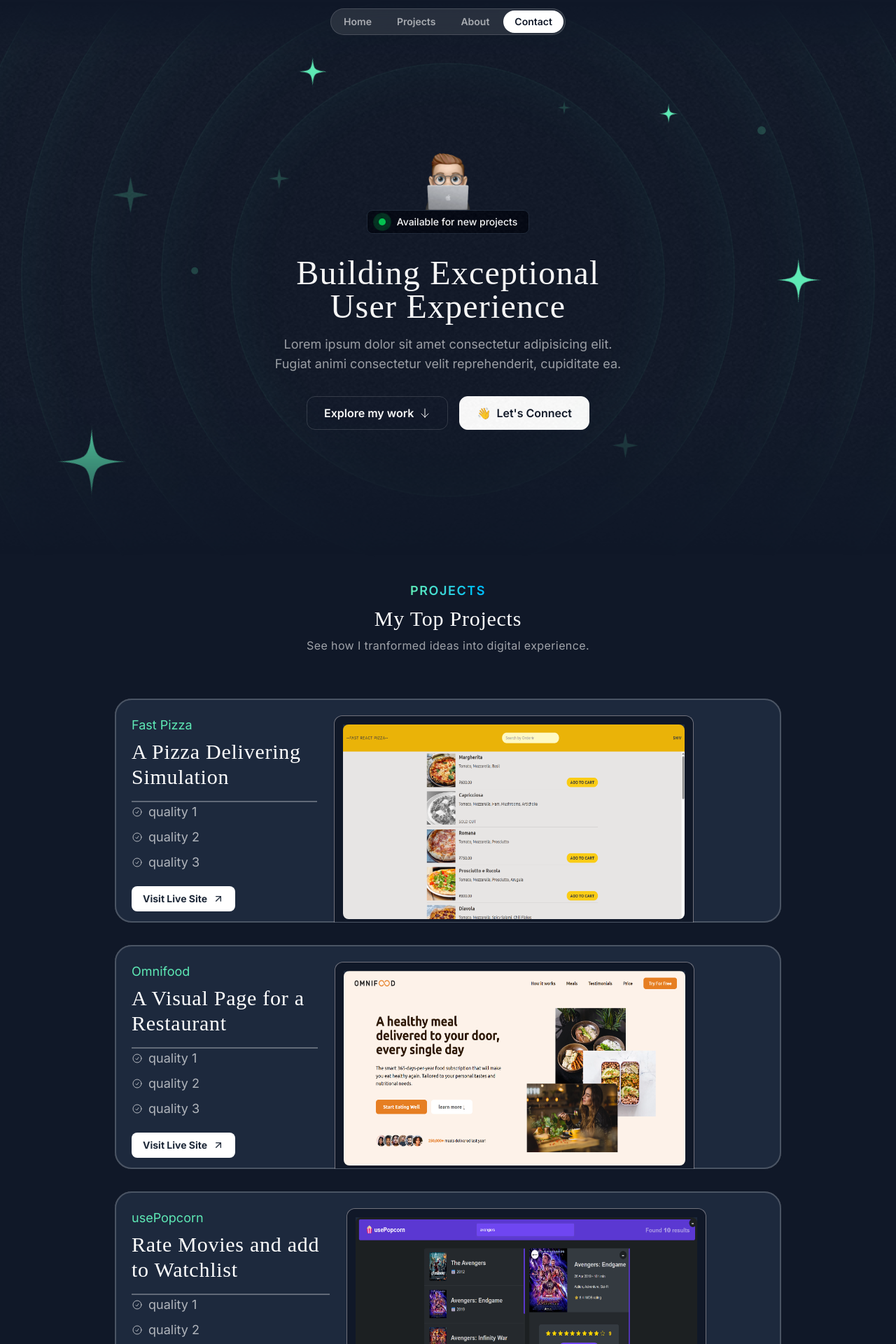
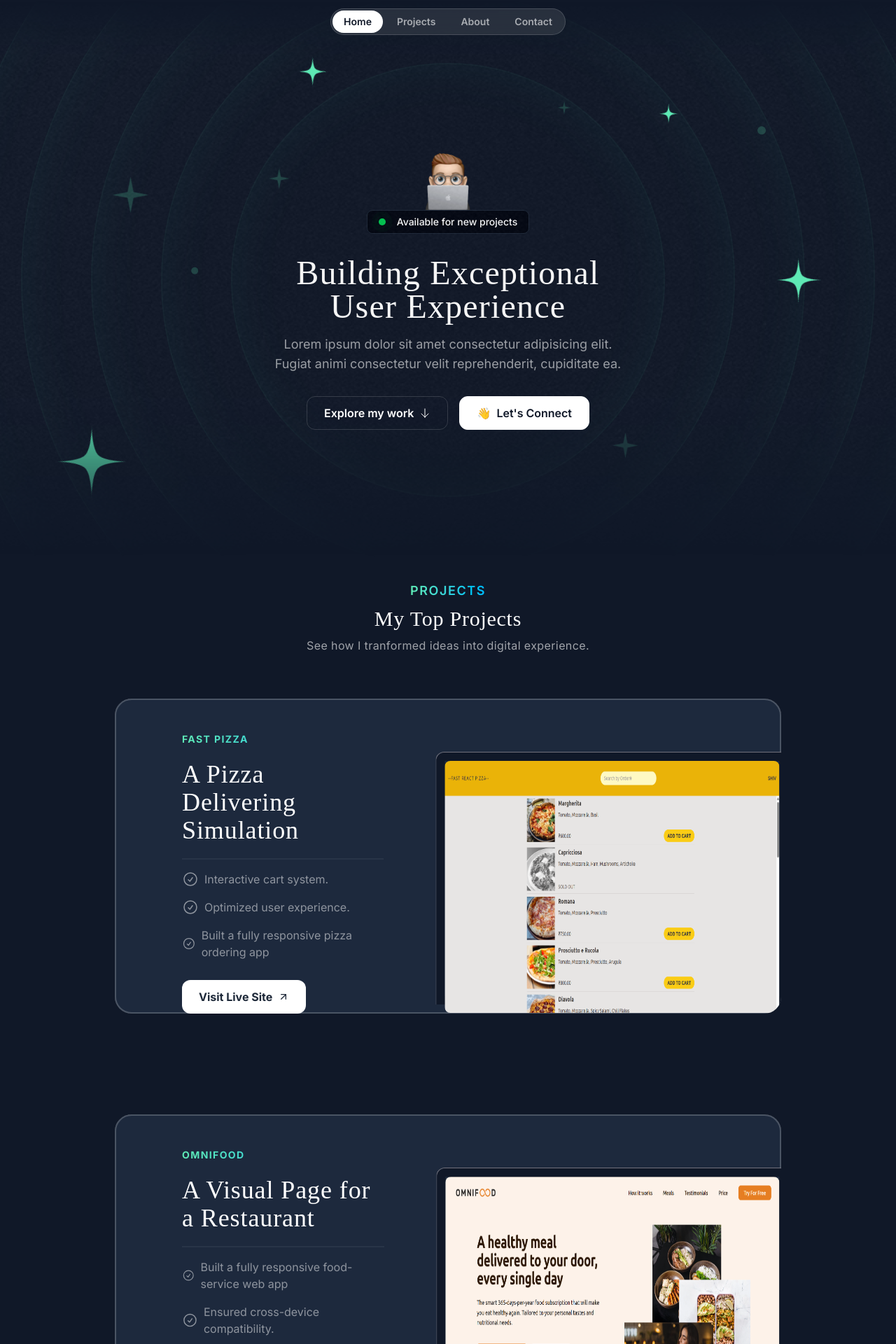
Before and after one commit to shivPosted/portfolio, a React (Vite) app: page / in a window 1280 px wide. Shown: the top 1920 px of the page at 70% size. Built offline with nearby package versions, Linux system fonts and the light colour scheme; a web font is replaced by a local one.

Commit message:
completed version 1 of the portfolio 🥳🥳

```diff
--- a/index.html
+++ b/index.html
@@ -13,7 +13,7 @@
       rel="stylesheet"
     />
   </head>
-  <body class="bg-gray-900 text-white font-inter antialiased">
+  <body class="bg-gray-900 text-white font-inter antialiased scroll-smooth">
     <div id="root"></div>
     <script type="module" src="/src/main.tsx"></script>
   </body>
--- a/src/assets/icons/star.tsx
+++ b/src/assets/icons/star.tsx
@@ -13,7 +13,7 @@ function StarIcon({ size, color }: StarIconProps) {
       viewBox="0 0 24 24"
       fill="none"
       xmlns="http://www.w3.org/2000/svg"
-      className={[size, color, "-z-100"].join(" ")}
+      className={[size, color].join(" ")}
     >
       <path
         d="M12 1C12 1 12 8 10 10C8 12 1 12 1 12C1 12 8 12 10 14C12 16 12 23 12 23C12 23 12 16 14 14C16 12 23 12 23 12C23 12 16 12 14 10C12 8 12 1 12 1Z"
--- a/src/components/Card.tsx
+++ b/src/components/Card.tsx
@@ -9,7 +9,7 @@ function Card({ children, className, color = "bg-slate-800" }: CardPropType) {
   return (
     <div
       className={[
-        "flex rounded-3xl relative overflow-clip outline-2 -outline-offset-2 outline-white/20 ",
+        "flex rounded-3xl overflow-clip relative outline-2 -outline-offset-2 outline-white/20 ",
         className,
         color,
       ].join(" ")}
--- a/src/components/Navbar.tsx
+++ b/src/components/Navbar.tsx
@@ -1,18 +1,56 @@
+import { useState } from "react";
+
 function Navbar() {
+  const [activeSection, setActiveSection] = useState("home");
+
+  function handleClick(e) {
+    const target = e.target.closest(".nav-item");
+    if (!target) return;
+    setActiveSection(target.dataset.linkName);
+  }
+
   return (
-    <nav className="flex gap-1  bg-white/10 backdrop-blur border rounded-full border-white/15 p-0.5">
-      <a href="#" className="nav-item">
+    <nav
+      className="flex gap-1  bg-white/10 backdrop-blur border rounded-full border-white/15 p-0.5"
+      onClick={handleClick}
+    >
+      <a
+        href="#"
+        data-link-name="home"
+        className={[
+          "nav-item",
+          `${activeSection === "home" ? "nav-active" : ""}`,
+        ].join(" ")}
+      >
         Home
       </a>
-      <a href="#" className="nav-item">
+      <a
+        href="#project-section"
+        data-link-name="project"
+        className={[
+          "nav-item",
+          `${activeSection === "project" ? "nav-active" : ""}`,
+        ].join(" ")}
+      >
         Projects
       </a>
-      <a href="#" className="nav-item">
+      <a
+        href="#about-section"
+        data-link-name="about"
+        className={[
+          "nav-item",
+          `${activeSection === "about" ? "nav-active" : ""}`,
+        ].join(" ")}
+      >
         About
       </a>
       <a
-        href="#"
-        className="nav-item bg-white text-gray-900 hover:bg-white/70 hover:text-gray-900"
+        href="#contact-section"
+        data-link-name="contact"
+        className={[
+          "nav-item",
+          `${activeSection === "contact" ? "nav-active" : ""}`,
+        ].join(" ")}
       >
         Contact
       </a>
--- a/src/components/Project.tsx
+++ b/src/components/Project.tsx
@@ -17,42 +17,45 @@ type ProjectPropsType = ComponentPropsWithoutRef<"li"> & {
 function Project({ projectData, stickyTopPosition }: ProjectPropsType) {
   return (
     <li
-      className="px-3 sticky"
+      className="px-3 mb-16 sticky"
       style={{
         top: `${stickyTopPosition}px`,
       }}
     >
-      <Card className="flex-col gap-6 md:items-start md:mx-6 lg:flex-row justify-center items-center px-6 pt-6">
+      <Card className="flex-col gap-6 md:pt-12 md:px-10 md:items-start md:mx-6 lg:flex-row items-center px-8 lg:pl-24 pt-8">
         <div>
           <div>
-            <h3 className="text-emerald-300 text-lg">{projectData.name}</h3>
-            <h4 className="mt-1.5 mb-2.5 font-calistogo font-semibold md:text-3xl md:font-normal tracking-wide">
+            <h3 className="bg-gradient-to-r from-emerald-300 to-sky-400 font-bold uppercase tracking-widest bg-clip-text text-sm text-transparent">
+              {projectData.name}
+            </h3>
+            <h4 className="mt-2 font-calistogo font-semibold text-2xl md:text-4xl md:mt-5 md:font-normal tracking-wide">
               {projectData.description}
             </h4>
           </div>
-          <ul className="mt-4 space-y-2 border-t-2 border-t-white/30">
+          <hr className="border-t-2 border-white/5 mt-4 md:mt-5" />
+          <ul className="mt-4 flex flex-col gap-4">
             {projectData?.projectHighlights.map((highlight) => (
               <li
                 key={highlight}
-                className="flex items-center gap-2 text-white/65 text-lg"
+                className="flex gap-2 text-white/50 text-sm md:text-base  items-center"
               >
                 {" "}
-                <Checkcirlcle className="size-4" />{" "}
+                <Checkcirlcle className="size-4 md:size-6" />
                 <span>{highlight}</span>{" "}
               </li>
             ))}
-            <a href={projectData.liveURL} className="block pt-3">
-              <button className="bg-white text-gray-800 py-2 px-4 text-sm rounded-lg capitalize inline-flex gap-2 items-center justify-center font-semibold w-full md:w-fit md:font-bold">
+            <a href={projectData.liveURL} className="block pt-3 cursor-default">
+              <button className="bg-white text-gray-800 h-12 py-2 px-6 rounded-xl capitalize inline-flex gap-2 items-center justify-center font-semibold w-full md:w-auto md:font-bold cursor-pointer">
                 <span>Visit live site </span>
                 <Arrowup width="16" height="16" />
               </button>
             </a>
           </ul>
         </div>
-        <figure className="w-full">
-          <div className="border border-[#71717b] max-w-max rounded-t-xl border-b-transparent">
-            <div className="relative mx-auto border-[12px] border-gray-900 rounded-t-xl h-[172px] max-w-[301px] md:h-[294px] md:max-w-[512px]">
-              <div className="rounded-lg overflow-hidden h-[156px] md:h-[278px]">
+        <figure className="w-full mt-8 -translate-y-1 flex lg:justify-end lg:translate-x-[10%]">
+          <div className="border border-[#71717b] max-w-max rounded-t-xl border-b-0">
+            <div className="relative mx-auto border-[12px] border-gray-900 rounded-t-xl h-full max-w-fit md:h-[294px] lg:h-[360px] md:max-w-fit">
+              <div className="rounded-lg overflow-hidden h-[156px] md:h-[278px] lg:h-[360px]">
                 <img
                   src={projectData.img}
                   alt={`${projectData.name} thumbnail image`}
--- a/src/components/ProjectList.tsx
+++ b/src/components/ProjectList.tsx
@@ -8,36 +8,52 @@ const projectData = [
   {
     name: "Fast Pizza",
     description: "A Pizza Delivering  Simulation",
-    projectHighlights: ["quality 1", "quality 2", "quality 3"],
+    projectHighlights: [
+      "Interactive cart system.",
+      "Optimized user experience.",
+      "Built a fully responsive pizza ordering app",
+    ],
     liveURL: "https://fastpizza.shivpratap.com",
     img: fastPizzaProjectThumbnail,
   },
   {
     name: "Omnifood",
     description: "A Visual Page for a Restaurant",
-    projectHighlights: ["quality 1", "quality 2", "quality 3"],
-    liveURL: "https://fastpizza.shivpratap.com",
+    projectHighlights: [
+      "Built a fully responsive food-service web app",
+      "Ensured cross-device compatibility.",
+      "Created modular components.",
+    ],
+    liveURL: "https://omnifood.shivpratap.com",
     img: omnifoodProjectThumbnail,
   },
   {
     name: "usePopcorn",
     description: "Rate Movies and add to Watchlist",
-    projectHighlights: ["quality 1", "quality 2", "quality 3"],
-    liveURL: "https://fastpizza.shivpratap.com",
+    projectHighlights: [
+      "Built a React app for movie discovery",
+      "Integrated external movie database API",
+      "Version-controlled and deployed.",
+    ],
+    liveURL: "https://usepopcorn-v1.shivpratap.com",
     img: usePopCornProjectThumbnail,
   },
   {
     name: "Worldwise",
     description: "Save locations and favourite cities",
-    projectHighlights: ["quality 1", "quality 2", "quality 3"],
-    liveURL: "https://fastpizza.shivpratap.com",
+    projectHighlights: [
+      "Implemented global state management.",
+      "Built a map-based React app.",
+      "Used supabse for city data storage.",
+    ],
+    liveURL: "https://worldwise.shivpratap.com",
     img: worldiwiseProjectThumbnail,
   },
 ];
 
 function ProjectList() {
   return (
-    <ul className="flex flex-col gap-8 justify-center">
+    <ul className="flex flex-col gap-20 justify-center">
       {projectData.map((data, index) => (
         <Project
           key={data.name}
--- a/src/index.css
+++ b/src/index.css
@@ -50,4 +50,7 @@ body {
   .nav-item {
     @apply text-sm text-white/60 px-4 py-1.5 font-semibold  rounded-full hover:bg-white/10 hover:text-white transition duration-300;
   }
+  .nav-active {
+    @apply bg-white text-gray-900 hover:bg-white/70 hover:text-gray-900;
+  }
 }
--- a/src/sections/AboutSection.tsx
+++ b/src/sections/AboutSection.tsx
@@ -56,7 +56,7 @@ const hobbies = [
 function AboutSection() {
   const contraintRef = useRef(null);
   return (
-    <div className="mt-32 lg:mb-52">
+    <section id="about-section" className="mt-32 lg:mb-52">
       <div className="container mx-auto lg:max-w-[80%]">
         <SectionHeader
           eyebrow="About Me"
@@ -140,7 +140,7 @@ function AboutSection() {
           </div>
         </div>
       </div>
-    </div>
+    </section>
   );
 }
 export default AboutSection;
--- a/src/sections/ContactSection.tsx
+++ b/src/sections/ContactSection.tsx
@@ -3,7 +3,7 @@ import Card from "../components/Card";
 
 function ContactSection() {
   return (
-    <div className="my-14 md:my-24 lg:my-24 md:mb-16">
+    <section id="contact-section" className="my-14 md:my-24 lg:my-24 md:mb-16">
       <div className="container lg:max-w-[80%] mx-auto md:px-3">
         <Card color="flex-col items-center bg-gradient-to-r from-emerald-300/85 to-sky-400/85 text-center md:text-left text-gray-900 px-10 py-8 ">
           <div className="flex flex-col md:flex-row gap-8 items-center md:gap-16">
@@ -17,7 +17,7 @@ function ContactSection() {
               </p>
             </div>
             <div>
-              <button className="inline-flex items-center gap-2 rounded-lg bg-gray-900 h-12 px-6 text-white w-max border border-gray-900">
+              <button className="cursor-pointer inline-flex items-center gap-2 rounded-lg bg-gray-900 h-12 px-6 text-white w-max border border-gray-900">
                 <span className="font-semibold">Contact Me</span>
                 <Arrowup width="1.2rem" height="1.2rem" />
               </button>
@@ -25,7 +25,7 @@ function ContactSection() {
           </div>
         </Card>
       </div>
-    </div>
+    </section>
   );
 }
 export default ContactSection;
--- a/src/sections/Footer.tsx
+++ b/src/sections/Footer.tsx
@@ -3,37 +3,37 @@ import Arrowup from "../assets/icons/arrow-up-right";
 const socialLinks = [
   {
     name: "Github",
-    link: "#",
+    link: "https://github.com/shivPosted",
   },
   {
     name: "Twitter",
-    link: "#",
+    link: "https://x.com/shiv_posted",
   },
   {
     name: "Instagram",
-    link: "#",
+    link: "https://www.instagram.com/shiv_posted/",
   },
   {
     name: "LinkedIn",
-    link: "#",
+    link: "https://www.linkedin.com/in/shivposted/",
   },
 ];
 
 function Footer() {
   return (
-    <footer className="relative -z-10 overflow-x-clip">
+    <footer className="relative  overflow-x-clip">
       <div className="absolute h-[400px] w-[1800px] bg-emerald-300/30 bottom-0 left-1/2 -translate-x-1/2 -z-10 [mask-image:radial-gradient(50%_50%_at_bottom_center,black,transparent)]"></div>
       <div className="container px-3 mx-auto lg:max-w-[80%]">
         <div className="flex flex-col md:flex-row md:justify-between items-center border-t  border-t-white/15 gap-8 text-sm py-6">
           <div className="text-white/40">
             &copy; {new Date().getFullYear()} All Rights Reserverd.
           </div>
-          <nav className="flex flex-col gap-8 md:flex-row">
+          <nav className="flex flex-col gap-8 md:flex-row ">
             {socialLinks.map((social) => (
               <a
                 href={social.link}
                 key={social.name}
-                className="inline-flex items-center gap-1.5"
+                className="inline-flex items-center gap-1.5 cursor-pointer"
               >
                 <span className="font-semibold">{social.name}</span>
                 <Arrowup width="1.2rem" height="1.2rem" />
--- a/src/sections/HeroSection.tsx
+++ b/src/sections/HeroSection.tsx
@@ -6,7 +6,10 @@ import RingOverlay from "../components/RingOverlay";
 
 function HeroSection() {
   return (
-    <div className="container lg:max-w-[80%] py-32 md:py-40 lg:py-50 flex flex-col gap-8 items-center justify-center mx-auto overflow-hidden z-100">
+    <section
+      id="hero-section"
+      className="container lg:max-w-[80%] py-32 md:py-40 lg:py-50 flex flex-col gap-8 items-center justify-center mx-auto overflow-hidden z-100"
+    >
       <div className="flex flex-col items-center">
         <figure className="w-[100px] h-[100px]">
           <img
@@ -34,14 +37,18 @@ function HeroSection() {
         </p>
       </div>
       <div className="flex flex-col md:flex-row items-center gap-4">
-        <button className="inline-flex items-center gap-2 border rounded-xl border-white/15  px-6 h-12">
-          <span className="font-semibold">Explore my work</span>
-          <Arrowdown size="size-4" />
-        </button>
-        <button className="inline-flex items-center gap-2 border rounded-xl border-white bg-white text-gray-900 px-6 h-12">
-          <span>👋</span>
-          <span className="font-semibold">Let's Connect</span>
-        </button>
+        <a href="https://github.com/shivPosted" className="font-semibold z-100">
+          <button className="cursor-pointer inline-flex items-center gap-2 border rounded-xl border-white/15  px-6 h-12">
+            Explore my work
+            <Arrowdown size="size-4" />
+          </button>
+        </a>
+        <a href="https://x.com/shiv_posted" className="font-semibold z-100">
+          <button className="cursor-pointer inline-flex items-center gap-2 border rounded-xl border-white bg-white text-gray-900 px-6 h-12">
+            <span>👋</span>
+            Let's Connect
+          </button>
+        </a>
       </div>
       <div className="size-inherit absolute inset-0 [mask-image:linear-gradient(to_bottom,transparent,black_10%,black_70%,transparent)] overflow-clip">
         <GrainOverlay />
@@ -53,7 +60,7 @@ function HeroSection() {
         <RingOverlay size="3xl" />
         <HeroOrbit />
       </div>
-    </div>
+    </section>
   );
 }
 export default HeroSection;
--- a/src/sections/ProjectSection.tsx
+++ b/src/sections/ProjectSection.tsx
@@ -3,7 +3,10 @@ import SectionHeader from "../components/SectionHeader";
 
 function ProjectSection() {
   return (
-    <div className="container lg:max-w-[80%] mx-auto flex flex-col items-center py-4 gap-16">
+    <section
+      id="project-section"
+      className="container lg:max-w-[80%] mx-auto flex flex-col items-center py-4 gap-16"
+    >
       <SectionHeader
         description="
         See how I tranformed ideas into digital experience.
@@ -12,7 +15,7 @@ function ProjectSection() {
         heading="My Top Projects"
       />
       <ProjectList />
-    </div>
+    </section>
   );
 }
 export default ProjectSection;
```
